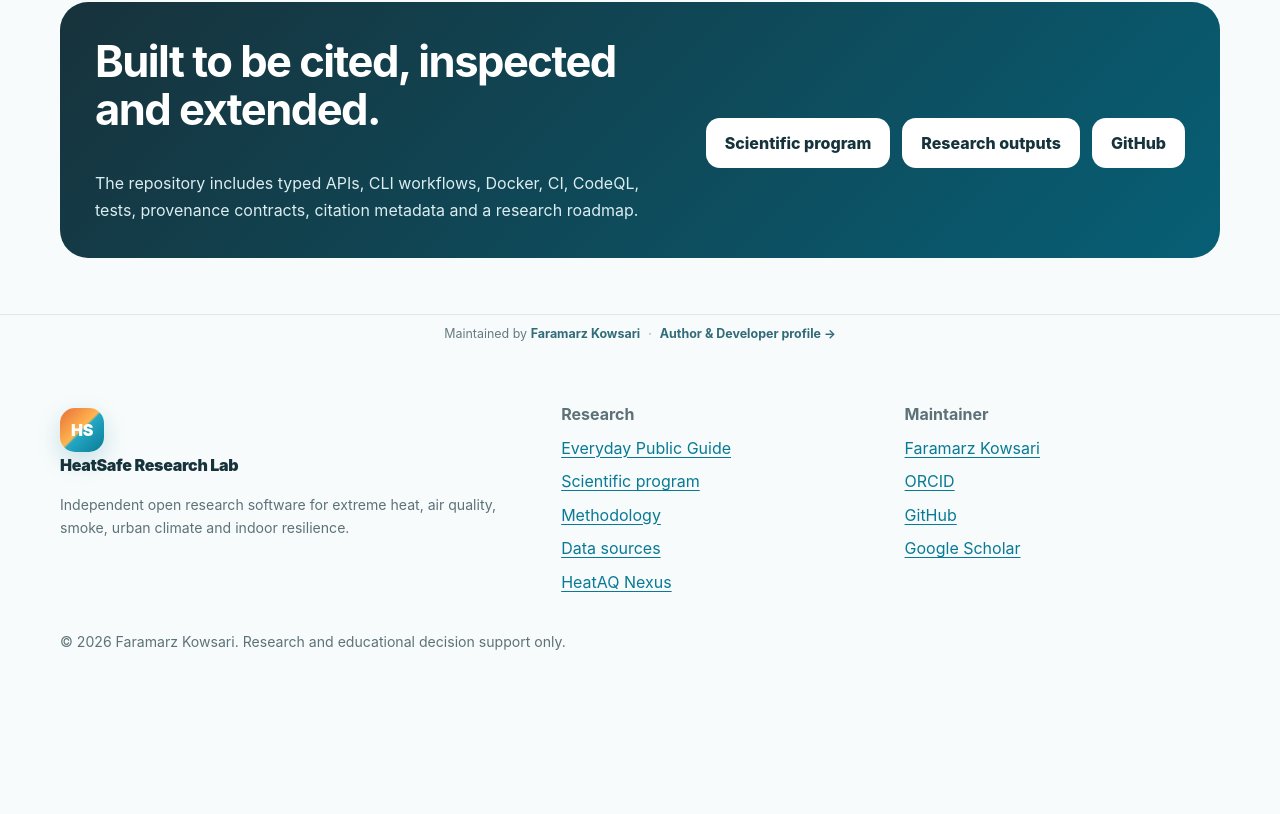
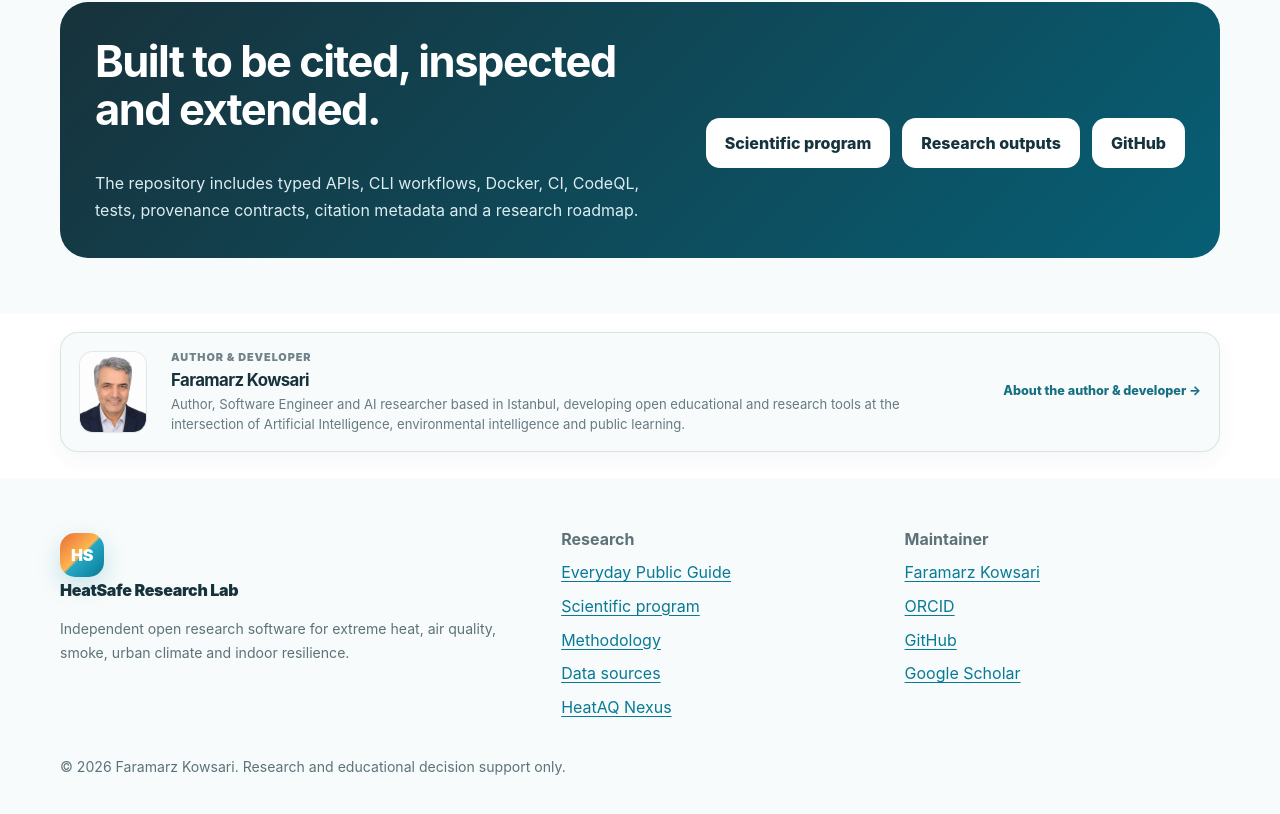
Before and after one commit to FaramarzKowsari/heatsafe-climate-air-quality-lab, a plain HTML site: page docs/site/index.html in a window 1280 px wide. Shown: the part 3389-4203 px from the top of the page. Before the commit the page ends 4115 px from the top, so only its background shows below. Drawn offline with Linux system fonts and the light colour scheme.

Commit message:
refactor: add compact author card to main index only

```diff
--- /dev/null
+++ b/docs/site/assets/main-author-card.css
@@ -0,0 +1,13 @@
+/* Compact author card shown only on the main index */
+.main-author-card{padding:18px 0 26px;background:#fff}
+.main-author-card-inner{display:grid;grid-template-columns:74px minmax(0,1fr) auto;gap:18px;align-items:center;padding:16px 18px;border:1px solid rgba(18,70,82,.13);border-radius:18px;background:#f8fbfc;box-shadow:0 8px 22px rgba(18,70,82,.045)}
+.main-author-card-photo{display:block;width:68px;height:82px;object-fit:cover;object-position:center top;border-radius:14px;border:1px solid rgba(18,70,82,.12);background:#fff}
+.main-author-card-copy{min-width:0}
+.main-author-card-kicker{display:block;margin-bottom:3px;color:#6f8389;font-size:.68rem;font-weight:900;letter-spacing:.08em;text-transform:uppercase}
+.main-author-card h2{margin:0 0 4px;font-size:1.05rem;line-height:1.25}
+.main-author-card h2 a{color:#17323b;text-decoration:none}
+.main-author-card h2 a:hover,.main-author-card h2 a:focus-visible{text-decoration:underline}
+.main-author-card p{max-width:760px;margin:0;color:#667a80;font-size:.82rem;line-height:1.52}
+.main-author-card-link{white-space:nowrap;color:#176f82;font-size:.79rem;font-weight:850;text-decoration:none}
+.main-author-card-link:hover,.main-author-card-link:focus-visible{text-decoration:underline}
+@media(max-width:760px){.main-author-card-inner{grid-template-columns:58px minmax(0,1fr);gap:13px}.main-author-card-photo{width:54px;height:66px;border-radius:12px}.main-author-card-link{grid-column:2;justify-self:start}}
--- a/docs/site/index.html
+++ b/docs/site/index.html
@@ -14,6 +14,7 @@
 
 
 <link rel="stylesheet" href="assets/compact-author-credit.css">
+<link rel="stylesheet" href="assets/main-author-card.css">
 </head>
 <body>
 
@@ -65,17 +66,24 @@
 
 
 <section class="section"><div class="wrap"><div class="callout"><div><h2>Built to be cited, inspected and extended.</h2><p>The repository includes typed APIs, CLI workflows, Docker, CI, CodeQL, tests, provenance contracts, citation metadata and a research roadmap.</p></div><div class="button-row"><a class="btn btn-secondary" href="research/">Scientific program</a><a class="btn btn-secondary" href="publications/">Research outputs</a><a class="btn btn-secondary" href="https://github.com/FaramarzKowsari/heatsafe-climate-air-quality-lab">GitHub</a></div></div></div></section>
+<!-- HEATSAFE_MAIN_AUTHOR_CARD_V1 -->
+<section class="main-author-card" aria-labelledby="main-author-card-title">
+  <div class="wrap main-author-card-inner">
+    <a href="about-author/" aria-label="Open the Faramarz Kowsari author and developer page">
+      <img class="main-author-card-photo"
+           src="assets/faramarz-kowsari-profile.jpg"
+           alt="Faramarz Kowsari"
+           width="68" height="82" loading="lazy">
+    </a>
+    <div class="main-author-card-copy">
+      <span class="main-author-card-kicker">Author &amp; Developer</span>
+      <h2 id="main-author-card-title"><a href="about-author/">Faramarz Kowsari</a></h2>
+      <p>Author, Software Engineer and AI researcher based in Istanbul, developing open educational and research tools at the intersection of Artificial Intelligence, environmental intelligence and public learning.</p>
+    </div>
+    <a class="main-author-card-link" href="about-author/">About the author &amp; developer →</a>
+  </div>
+</section>
 </main>
-
-
-<!-- HEATSAFE_COMPACT_AUTHOR_CREDIT_V1 -->
-<div class="compact-author-credit" aria-label="Author and developer attribution">
-  <div class="wrap compact-author-credit-inner">
-    <span>Maintained by <a href="about-author/">Faramarz Kowsari</a></span>
-    <span class="compact-author-credit-separator" aria-hidden="true">·</span>
-    <a href="about-author/">Author &amp; Developer profile →</a>
-  </div>
-</div>
 <footer class="site-footer">
   <div class="wrap footer-grid">
     <div><a class="brand" href="./"><span class="brand-mark">HS</span><span>HeatSafe Research Lab</span></a><p class="small">Independent open research software for extreme heat, air quality, smoke, urban climate and indoor resilience.</p></div>
```
